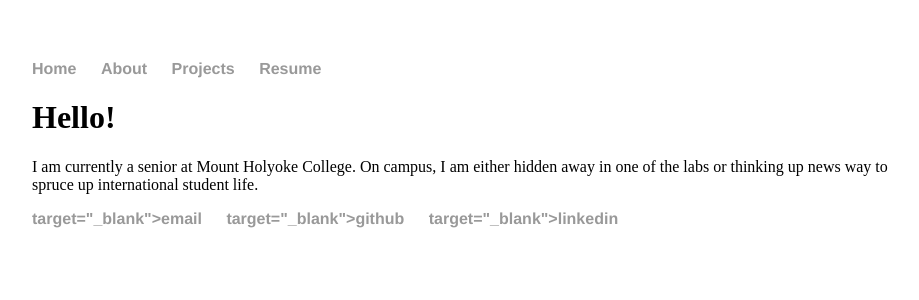
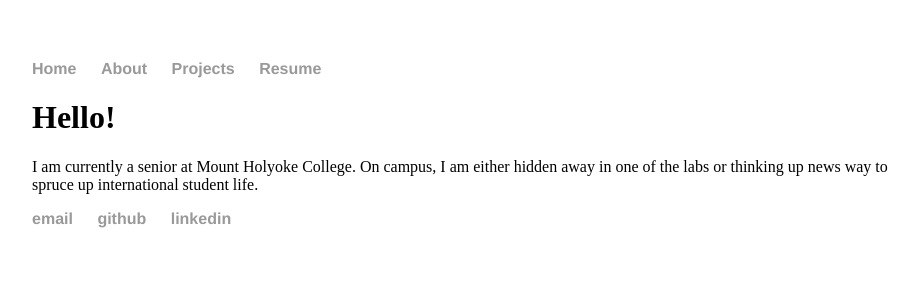
Before and after one commit to YanglaLama/personalSite, a Jekyll site: the page built from about/index.html, in a window 1280 px wide. Shown: the top 300 px of the page, without its empty margins (160-1079 px from the left). Built offline with Jekyll 4.4.1, drawn with Linux system fonts in a browser that asks for light colours.

Commit message:
Update default.html
Got rid of new tab links

```diff
--- a/_layouts/default.html
+++ b/_layouts/default.html
@@ -21,9 +21,9 @@
 			</div><!-- /.container -->
 			<footer>
 	    		<ul>
-	        		<li><a href="mailto:tenyanla@gmail.com"> target="_blank">email</a></li>
-	        		<li><a href="https://github.com/yanglalama"> target="_blank">github</a></li>
-	        		<li><a href="https://www.linkedin.com/in/yanglalama"> target="_blank">linkedin</a></li>
+	        		<li><a href="mailto:tenyanla@gmail.com">email</a></li>
+	        		<li><a href="https://github.com/yanglalama">github</a></li>
+	        		<li><a href="https://www.linkedin.com/in/yanglalama">linkedin</a></li>
 			</ul>
 			</footer>
 		</body>
```
